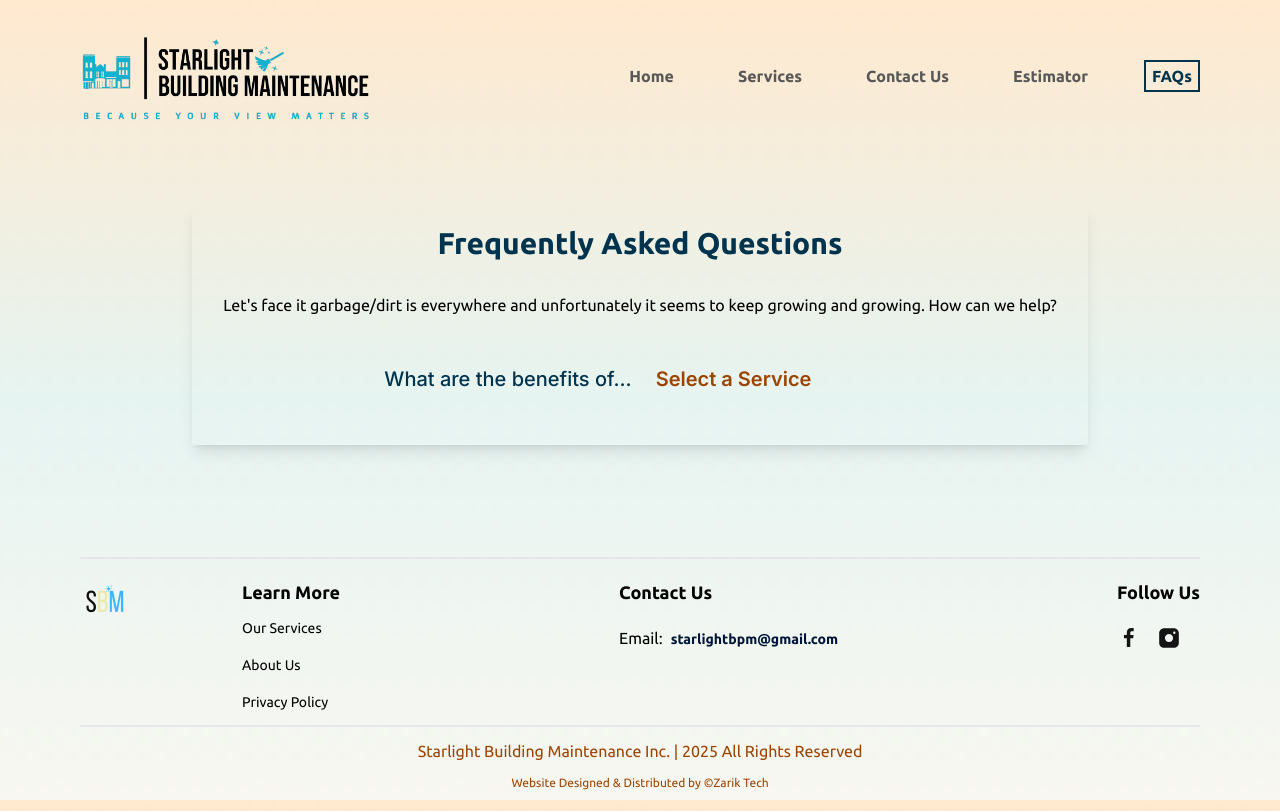
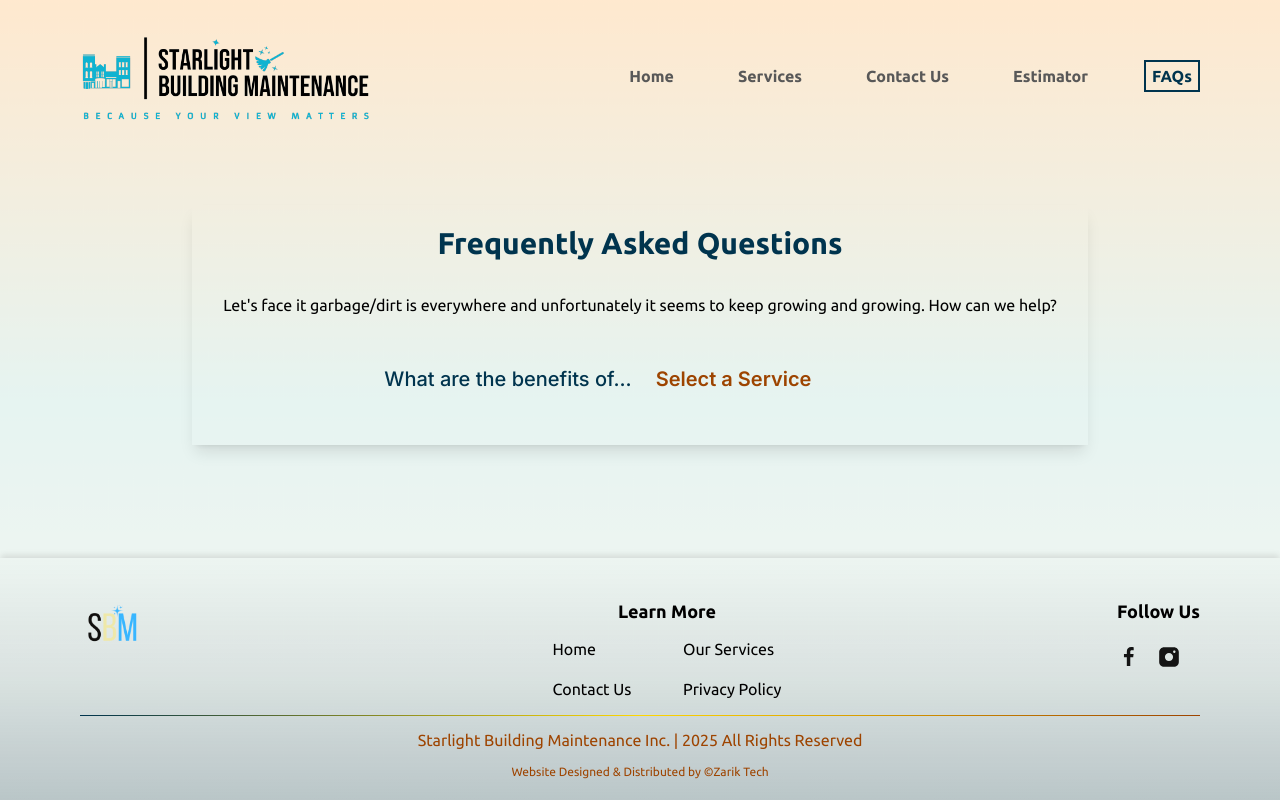
Before and after one commit to hammyyawmagorp/starlightbpm, a Next.js app: page /FAQs in a window 1280 px wide. Built offline with nearby package versions, Linux system fonts and the light colour scheme.

Commit message:
updated styling, btns, and db

```diff
--- a/app/FAQs/page.tsx
+++ b/app/FAQs/page.tsx
@@ -22,9 +22,13 @@ interface TitleRecord {
 }
 
 const services = [
-  { id: 'litter', label: 'Litter Pickup' },
   { id: 'windows', label: 'Window Cleaning' },
   { id: 'gutters', label: 'Gutter Cleaning' },
+  { id: 'litter', label: 'Litter Pickup' },
+  { id: 'dead-animal', label: 'Dead Animal Removal' },
+  { id: 'decluttering', label: 'Decluttering' },
+  { id: 'estate', label: 'Estate Cleaning' },
+  { id: 'office', label: 'Office Cleaning' },
   { id: 'solar', label: 'Solar Panel Cleaning' },
 ]
 
@@ -193,23 +197,35 @@ export default function FAQs() {
                   </p>
                 </div>
 
+                {(serviceInfo.h1 || serviceInfo.para_1) && (
                   <div className="border-b border-gray-200 pb-6">
+                    {serviceInfo.h1 && (
                       <h3 className="text-xl font-inter font-medium text-logobrown-10 mb-3">
                         {serviceInfo.h1}
                       </h3>
+                    )}
+                    {serviceInfo.para_1 && (
                       <p className="text-gray-600 leading-relaxed font-inter">
                         {serviceInfo.para_1}
                       </p>
+                    )}
                   </div>
+                )}
 
+                {(serviceInfo.h2 || serviceInfo.para_2) && (
                   <div className="border-b border-gray-200 pb-6">
+                    {serviceInfo.h2 && (
                       <h3 className="text-xl font-inter font-medium text-logobrown-10 mb-3">
                         {serviceInfo.h2}
                       </h3>
+                    )}
+                    {serviceInfo.para_2 && (
                       <p className="text-gray-600 leading-relaxed font-inter">
                         {serviceInfo.para_2}
                       </p>
+                    )}
                   </div>
+                )}
 
                 <div className="border-b border-gray-200 pb-6 last:border-b-0">
                   <table className="w-full">
@@ -226,33 +242,70 @@ export default function FAQs() {
                           </h4>
                         </td>
                       </tr>
+                      {(serviceInfo.people_say1 || serviceInfo.fact_1) && (
                         <tr className="border-b border-gray-200">
                           <td className="py-4 pr-4 w-1/2">
+                            {serviceInfo.people_say1 && (
                               <p className="text-gray-600 leading-relaxed font-inter">
                                 &ldquo;{serviceInfo.people_say1}&rdquo;
                               </p>
+                            )}
                           </td>
                           <td className="py-4 pl-4 w-1/2 border-l border-gray-200">
+                            {serviceInfo.fact_1 && (
                               <p className="text-gray-600 leading-relaxed font-inter">
                                 {serviceInfo.fact_1}
                               </p>
+                            )}
                           </td>
                         </tr>
+                      )}
+                      {(serviceInfo.people_say2 || serviceInfo.fact_2) && (
                         <tr>
                           <td className="py-4 pr-4 w-1/2">
+                            {serviceInfo.people_say2 && (
                               <p className="text-gray-600 leading-relaxed font-inter">
                                 &ldquo;{serviceInfo.people_say2}&rdquo;
                               </p>
+                            )}
                           </td>
                           <td className="py-4 pl-4 w-1/2 border-l border-gray-200">
+                            {serviceInfo.fact_2 && (
                               <p className="text-gray-600 leading-relaxed font-inter">
                                 {serviceInfo.fact_2}
                               </p>
+                            )}
                           </td>
                         </tr>
+                      )}
                     </tbody>
                   </table>
                 </div>
+
+                {selectedService?.id === 'windows' && (
+                  <div className="flex flex-col items-center mt-8">
+                    <p className="text-lg font-medium text-logoblue-30 mb-4 text-center">
+                      Get a free estimate and book your window cleaning today:
+                    </p>
+                    <Link href="/estimator">
+                      <motion.button
+                        className="px-6 py-2 bg-logoblue-30 text-yellow-logo transition-all shadow-lg hover:shadow-none hover:translate-x-[3px] hover:translate-y-[3px] hover:bg-logobrown-10 hover:text-logoblue-light font-semibold uppercase group relative"
+                        whileHover={{ scale: 1.02 }}
+                        whileTap={{ scale: 0.98 }}
+                      >
+                        <span>
+                          Free
+                          <br />
+                          Estimate
+                        </span>
+                        <span className="absolute left-0 top-0 h-[2px] w-0 bg-yellow-logo transition-all duration-100 group-hover:w-full" />
+                        <span className="absolute right-0 top-0 w-[2px] h-0 bg-yellow-logo transition-all delay-100 duration-100 group-hover:h-full" />
+                        <span className="absolute bottom-0 right-0 h-[2px] w-0 bg-yellow-logo transition-all delay-200 duration-100 group-hover:w-full" />
+                        <span className="absolute bottom-0 left-0 w-[2px] h-0 bg-yellow-logo transition-all delay-300 duration-100 group-hover:h-full" />
+                      </motion.button>
+                    </Link>
+                  </div>
+                )}
               </div>
             )}
           </motion.div>
--- a/components/Estimator.tsx
+++ b/components/Estimator.tsx
@@ -66,18 +66,8 @@ export default function Estimator() {
     if (buildingType !== 'residential') {
       setBuildingType(null)
     }
-    // Scroll to the estimator heading with an offset
-    const estimatorHeading = document.querySelector(
-      'h1.text-3xl.font-bold.text-logoblue-30'
-    )
-    if (estimatorHeading) {
-      const yOffset = -100 // Scroll 100px higher than the heading
-      const y =
-        estimatorHeading.getBoundingClientRect().top +
-        window.pageYOffset +
-        yOffset
-      window.scrollTo({ top: y, behavior: 'smooth' })
-    }
+    // Scroll to the top of the page with a longer duration
+    window.scrollTo({ top: 0, behavior: 'smooth' })
   }
 
   const handleWindowsChange = (value: string) => {
@@ -476,9 +466,9 @@ export default function Estimator() {
                 <button
                   onClick={calculateEstimate}
                   disabled={isSuccessfulEstimate(estimate) || isCalculating}
-                  className={`px-6 py-2 transition-all font-semibold uppercase ${
+                  className={`px-6 py-2 transition-all duration-500 ease-in-out font-semibold uppercase ${
                     isSuccessfulEstimate(estimate) || isCalculating
-                      ? 'bg-gray-300 text-gray-500 cursor-not-allowed'
+                      ? 'bg-gray-300 text-gray-500 cursor-not-allowed opacity-50'
                       : 'bg-logoblue-30 text-yellow-logo shadow-[3px_3px_0px_steelblue] hover:shadow-none hover:translate-x-[3px] hover:translate-y-[3px] hover:bg-logoblue-50 hover:text-black'
                   }`}
                 >
@@ -488,7 +478,7 @@ export default function Estimator() {
                   <div>
                     <button
                       onClick={resetTool}
-                      className="px-4 py-1.5 bg-yellow-logo text-black hover:bg-logobrown-10 hover:text-white rounded-sm transition-all font-inter text-sm"
+                      className="px-4 py-1.5 bg-yellow-logo text-black hover:bg-logobrown-10 hover:text-white rounded-sm transition-all duration-500 ease-in-out font-inter text-sm"
                     >
                       Retry Estimate
                     </button>
@@ -497,7 +487,7 @@ export default function Estimator() {
               </div>
 
               {estimate && typeof estimate === 'string' && (
-                <div className="mt-6 p-4 bg-white rounded-sm shadow-md text-center mb-5 pb-5 font-inter">
+                <div className="mt-6 p-4 bg-white rounded-sm shadow-md text-center mb-5 pb-5 font-inter transition-all duration-500 ease-in-out">
                   <p className="text-lg mb-4">{estimate}</p>
                 </div>
               )}
@@ -515,7 +505,7 @@ export default function Estimator() {
             </p>
             <button
               onClick={() => setShowContactForm(true)}
-              className="group relative px-8 py-4 bg-logoblue-30 text-white text-xl font-bold rounded-xl transition-all hover:bg-logoblue-50 hover:text-black hover:shadow-[0_0_30px_15px_rgba(255,215,0,0.7)] animate-[shadowPulse_2s_ease-in-out_infinite] hover:animate-none"
+              className="group relative px-8 py-4 bg-logoblue-30 text-white text-xl font-bold transition-all hover:bg-yellow-logo hover:text-black hover:shadow-[0_0_30px_15px_rgba(255,215,0,0.7)] animate-[shadowPulse_2s_ease-in-out_infinite] hover:animate-none"
             >
               <span>Book Now!</span>
             </button>
--- a/components/Footer.tsx
+++ b/components/Footer.tsx
@@ -1,19 +1,23 @@
+'use client'
+
 import Image from 'next/image'
 import Link from 'next/link'
 import React from 'react'
+import { usePathname } from 'next/navigation'
 
 const Footer = () => {
+  const pathname = usePathname()
+
   return (
-    <footer className="flexCenter mt-20">
+    <footer className="flexCenter mt-20 bg-gradient-to-b from-transparent via-logoblue-30/10 to-logoblue-30/25 shadow-[0_-4px_6px_-1px_rgba(0,0,0,0.1)]">
       <div className="padding-container max-container flex w-full flex-col gap-3 pt-8">
-        <div className="border "></div>
         <div className="flex flex-col items-start justify-center gap-[10%] mt-2 md:flex-row">
           <Link href="/" className="mb-10">
             <Image
               src="/sbmicon.png"
               alt="Starlight Building Maintenance Icon"
-              width={50}
-              height={50}
+              width={65}
+              height={65}
               priority={true}
               loading="eager"
               unoptimized={true}
@@ -22,49 +26,48 @@ const Footer = () => {
           </Link>
 
           <div className="flex flex-wrap gap-10 sm:justify-between md:flex-1">
+            <div className="flex-1 flex justify-center">
               <div>
-              <h4 className="bold-18 whitespace-nowrap pb-3">Learn More</h4>
-              <ul className="regular-14 flex flex-col gap-4">
-                <li className="hover:scale-110">
+                <h4 className="bold-18 whitespace-nowrap pb-3 text-center">
+                  Learn More
+                </h4>
+                <div className="grid grid-cols-2 gap-x-8 gap-y-4">
+                  <div className="hover:scale-110">
+                    <Link
+                      href="/"
+                      className="font-normal hover:text-logobrown-10 hover:font-semibold"
+                    >
+                      Home
+                    </Link>
+                  </div>
+                  {pathname !== '/services' && (
+                    <div className="hover:scale-110">
                       <Link
                         href="/services"
                         className="font-normal hover:text-logobrown-10 hover:font-semibold"
                       >
                         Our Services
                       </Link>
-                </li>
-                <li className="hover:scale-110">
+                    </div>
+                  )}
+                  {pathname !== '/contact' && (
+                    <div className="hover:scale-110">
                       <Link
-                    href="/about-us"
+                        href="/contact"
                         className="font-normal hover:text-logobrown-10 hover:font-semibold"
                       >
-                    About Us
+                        Contact Us
                       </Link>
-                </li>
-                <li className="hover:scale-110">
+                    </div>
+                  )}
+                  <div className="hover:scale-110">
                     <Link
                       href="/privacy"
                       className="font-normal hover:text-logobrown-10 hover:font-semibold"
                     >
                       Privacy Policy
                     </Link>
-                </li>
-              </ul>
                   </div>
-
-            <div className="flex flex-col gap-5">
-              <div className="flex gap-4 md:flex-col lg:flex-row">
-                <div className="flex flex-col gap-5">
-                  <h4 className="bold-18 whitespace-nowrap">Contact Us</h4>
-                  <p className="whitespace-nowrap">
-                    Email:
-                    <a
-                      href="mailto:starlightbpm@gmail.com"
-                      className="medium-14 whitespace-nowrap pl-2 text-blue-70 cursor-pointer hover:text-logobrown-10"
-                    >
-                      starlightbpm@gmail.com
-                    </a>
-                  </p>
                 </div>
               </div>
             </div>
@@ -98,7 +101,7 @@ const Footer = () => {
             </div>
           </div>
         </div>
-        <div className="border "></div>
+        <div className="h-[1px] w-full bg-gradient-to-r from-logoblue-30 via-yellow-logo to-logobrown-10"></div>
         <p className="text-l w-full text-center text-logobrown-10">
           Starlight Building Maintenance Inc. | 2025 All Rights Reserved
         </p>
--- a/components/ui/ServiceCard.tsx
+++ b/components/ui/ServiceCard.tsx
@@ -6,17 +6,30 @@ interface ServiceCardProps {
   title: string
   description: string
   link?: string
-  linkText?: string
 }
 
 export const ServiceCard: React.FC<ServiceCardProps> = ({
   title,
   description,
   link = '/estimator',
-  linkText = 'Free Window Cleaning Estimate',
 }) => {
   const isWindowCleaning = title.toLowerCase().includes('window')
-  const isLitterRemoval = title.toLowerCase().includes('litter')
+
+  // Map service titles to their FAQ IDs
+  const getServiceId = (title: string) => {
+    const titleLower = title.toLowerCase()
+    if (titleLower.includes('window')) return 'windows'
+    if (titleLower.includes('litter')) return 'litter'
+    if (titleLower.includes('gutter')) return 'gutters'
+    if (titleLower.includes('solar')) return 'solar'
+    if (titleLower.includes('dead animal')) return 'dead-animal'
+    if (titleLower.includes('decluttering')) return 'decluttering'
+    if (titleLower.includes('estate')) return 'estate'
+    if (titleLower.includes('office')) return 'office'
+    return ''
+  }
+
+  const serviceId = getServiceId(title)
 
   return (
     <motion.div
@@ -40,33 +53,56 @@ export const ServiceCard: React.FC<ServiceCardProps> = ({
       <div>
         <hr className="border-neutral-300 mb-6" />
         {isWindowCleaning ? (
-          <Link href={link}>
+          <div className="flex flex-col sm:flex-row gap-3">
+            <Link href={link} className="flex-1">
               <motion.button
-              className="w-full px-6 py-2 bg-logoblue-50 text-logoblue-light transition-all shadow-lg hover:shadow-none hover:translate-x-[3px] hover:translate-y-[3px] hover:bg-logoblue-10 hover:text-black font-semibold uppercase"
+                className="w-full px-6 py-2 bg-logoblue-30 text-yellow-logo transition-all shadow-lg hover:shadow-none hover:translate-x-[3px] hover:translate-y-[3px] hover:bg-logobrown-10 hover:text-logoblue-light font-semibold uppercase group relative"
                 whileHover={{ scale: 1.02 }}
                 whileTap={{ scale: 0.98 }}
               >
-              {linkText}
+                <span>
+                  Free
+                  <br />
+                  Estimate
+                </span>
+                <span className="absolute left-0 top-0 h-[2px] w-0 bg-yellow-logo transition-all duration-100 group-hover:w-full" />
+                <span className="absolute right-0 top-0 w-[2px] h-0 bg-yellow-logo transition-all delay-100 duration-100 group-hover:h-full" />
+                <span className="absolute bottom-0 right-0 h-[2px] w-0 bg-yellow-logo transition-all delay-200 duration-100 group-hover:w-full" />
+                <span className="absolute bottom-0 left-0 w-[2px] h-0 bg-yellow-logo transition-all delay-300 duration-100 group-hover:h-full" />
               </motion.button>
             </Link>
-        ) : isLitterRemoval ? (
-          <Link href="/FAQs?service=litter">
+            <Link href="/FAQs?service=windows" className="flex-1">
               <motion.button
-              className="w-full px-6 py-2 bg-logoblue-50 text-logoblue-light transition-all shadow-lg hover:shadow-none hover:translate-x-[3px] hover:translate-y-[3px] hover:bg-logoblue-10 hover:text-black font-semibold uppercase"
+                className="w-full px-6 py-2 bg-logoblue-50 text-logoblue-light transition-all shadow-lg hover:shadow-none hover:translate-x-[3px] hover:translate-y-[3px] hover:bg-logoblue-10 hover:text-black font-semibold uppercase group relative"
                 whileHover={{ scale: 1.02 }}
                 whileTap={{ scale: 0.98 }}
               >
-              Learn More
+                <span>
+                  Learn
+                  <br />
+                  More
+                </span>
+                <span className="absolute left-0 top-0 h-[2px] w-0 bg-black transition-all duration-100 group-hover:w-full" />
+                <span className="absolute right-0 top-0 w-[2px] h-0 bg-black transition-all delay-100 duration-100 group-hover:h-full" />
+                <span className="absolute bottom-0 right-0 h-[2px] w-0 bg-black transition-all delay-200 duration-100 group-hover:w-full" />
+                <span className="absolute bottom-0 left-0 w-[2px] h-0 bg-black transition-all delay-300 duration-100 group-hover:h-full" />
               </motion.button>
             </Link>
+          </div>
         ) : (
+          <Link href={`/FAQs?service=${serviceId}`}>
             <motion.button
-            className="w-full px-6 py-2 bg-logoblue-50 text-logoblue-light transition-all shadow-lg hover:shadow-none hover:translate-x-[3px] hover:translate-y-[3px] hover:bg-logoblue-10 hover:text-black font-semibold uppercase"
+              className="w-full px-6 py-2 bg-logoblue-50 text-logoblue-light transition-all shadow-lg hover:shadow-none hover:translate-x-[3px] hover:translate-y-[3px] hover:bg-logoblue-10 hover:text-black font-semibold uppercase group relative"
               whileHover={{ scale: 1.02 }}
               whileTap={{ scale: 0.98 }}
             >
-            Learn More
+              <span>Learn More</span>
+              <span className="absolute left-0 top-0 h-[2px] w-0 bg-black transition-all duration-100 group-hover:w-full" />
+              <span className="absolute right-0 top-0 w-[2px] h-0 bg-black transition-all delay-100 duration-100 group-hover:h-full" />
+              <span className="absolute bottom-0 right-0 h-[2px] w-0 bg-black transition-all delay-200 duration-100 group-hover:w-full" />
+              <span className="absolute bottom-0 left-0 w-[2px] h-0 bg-black transition-all delay-300 duration-100 group-hover:h-full" />
             </motion.button>
+          </Link>
         )}
       </div>
     </motion.div>
```
Lines whose indentation alone changed are shown as unchanged.
